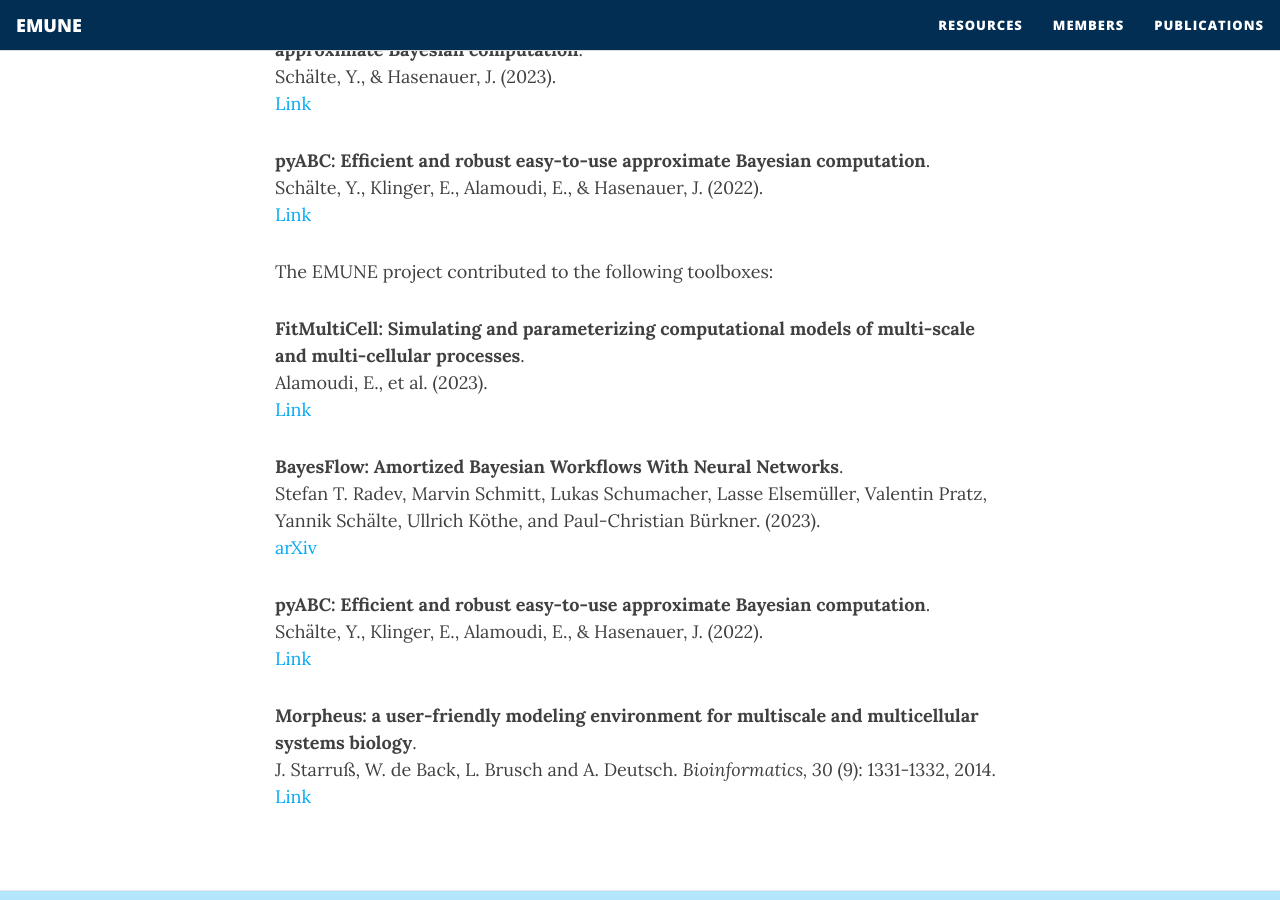
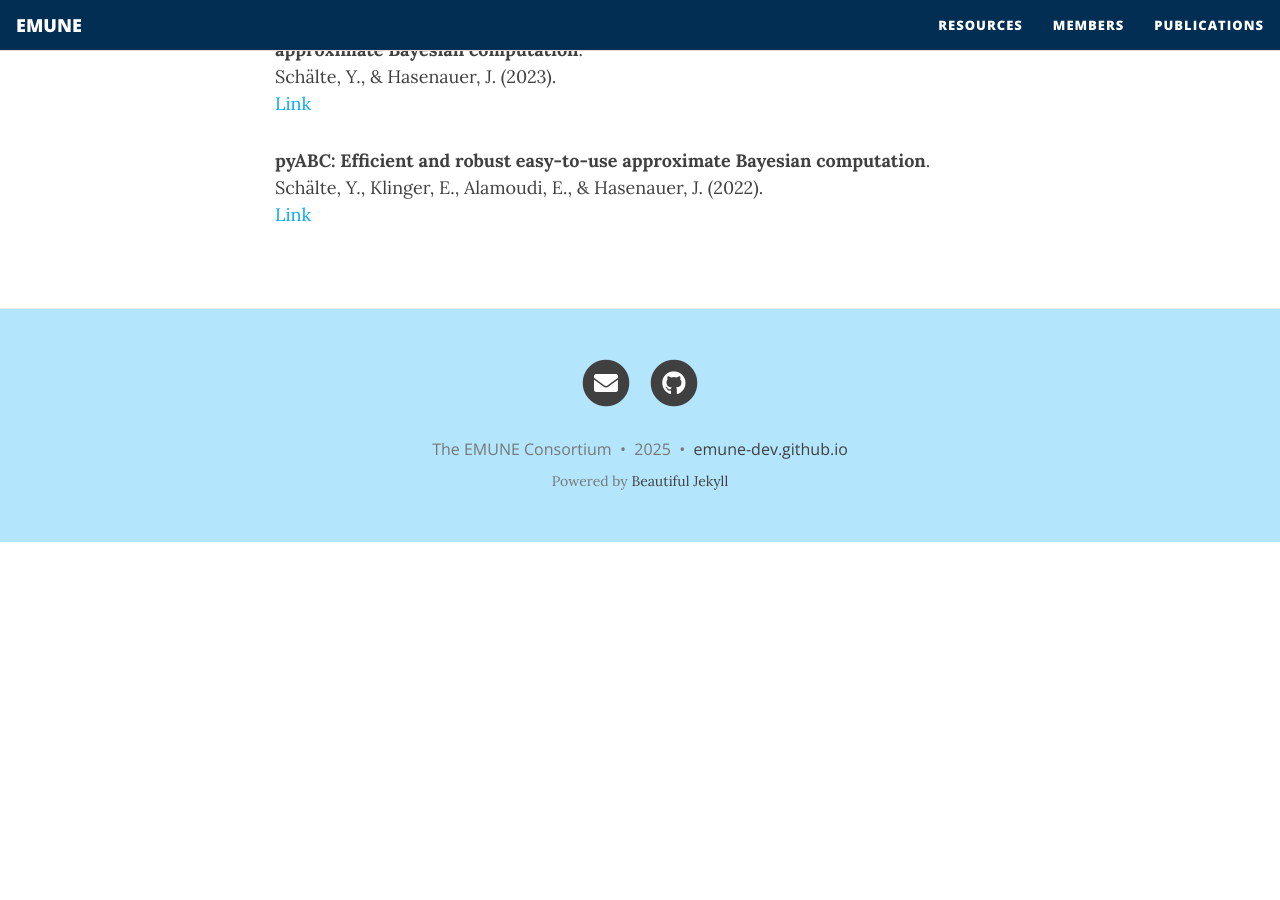
Before and after one commit to emune-dev/emune-dev.github.io, a Jekyll site: the page built from publications.html, in a window 1280 px wide and 900 px high, scrolled down 1371 px. Built offline with Jekyll 4.4.1, drawn with Linux system fonts in a browser that asks for light colours; nearby versions of some CDN libraries; after the commit the page ends 1913 px from its top, so only the background shows below that.

Commit message:
Update publications.html

```diff
--- a/publications.html
+++ b/publications.html
@@ -44,22 +44,3 @@ Schälte, Y., & Hasenauer, J. (2023).<br />
 <p><b>pyABC: Efficient and robust easy-to-use approximate Bayesian computation</b>.<br />
 Schälte, Y., Klinger, E., Alamoudi, E., & Hasenauer, J. (2022).<br />
 <a href="https://doi.org/10.21105/joss.04304">Link</a></p>
-
-
-The EMUNE project contributed to the following toolboxes:
-
-<p><b>FitMultiCell: Simulating and parameterizing computational models of multi-scale and multi-cellular processes</b>.<br />
-Alamoudi, E., et al. (2023).<br />
-<a href="https://fitmulticell.gitlab.io">Link</a></p>
-
-<p><b>BayesFlow: Amortized Bayesian Workflows With Neural Networks</b>.<br />
-Stefan T. Radev, Marvin Schmitt, Lukas Schumacher, Lasse Elsemüller, Valentin Pratz, Yannik Schälte, Ullrich Köthe, and Paul-Christian Bürkner. (2023).<br />
-<a href="https://bayesflow.org">arXiv</a></p>
-
-<p><b>pyABC: Efficient and robust easy-to-use approximate Bayesian computation</b>.<br />
-Schälte, Y., Klinger, E., Alamoudi, E., & Hasenauer, J. (2022).<br />
-<a href="https://pyabc.readthedocs.io">Link</a></p>
-
-<p><b>Morpheus: a user-friendly modeling environment for multiscale and multicellular systems biology</b>.<br />
-J. Starruß, W. de Back, L. Brusch and A. Deutsch. <i>Bioinformatics, 30</i> (9): 1331-1332, 2014.<br />
-<a href="https://morpheus.gitlab.io">Link</a></p>
```
